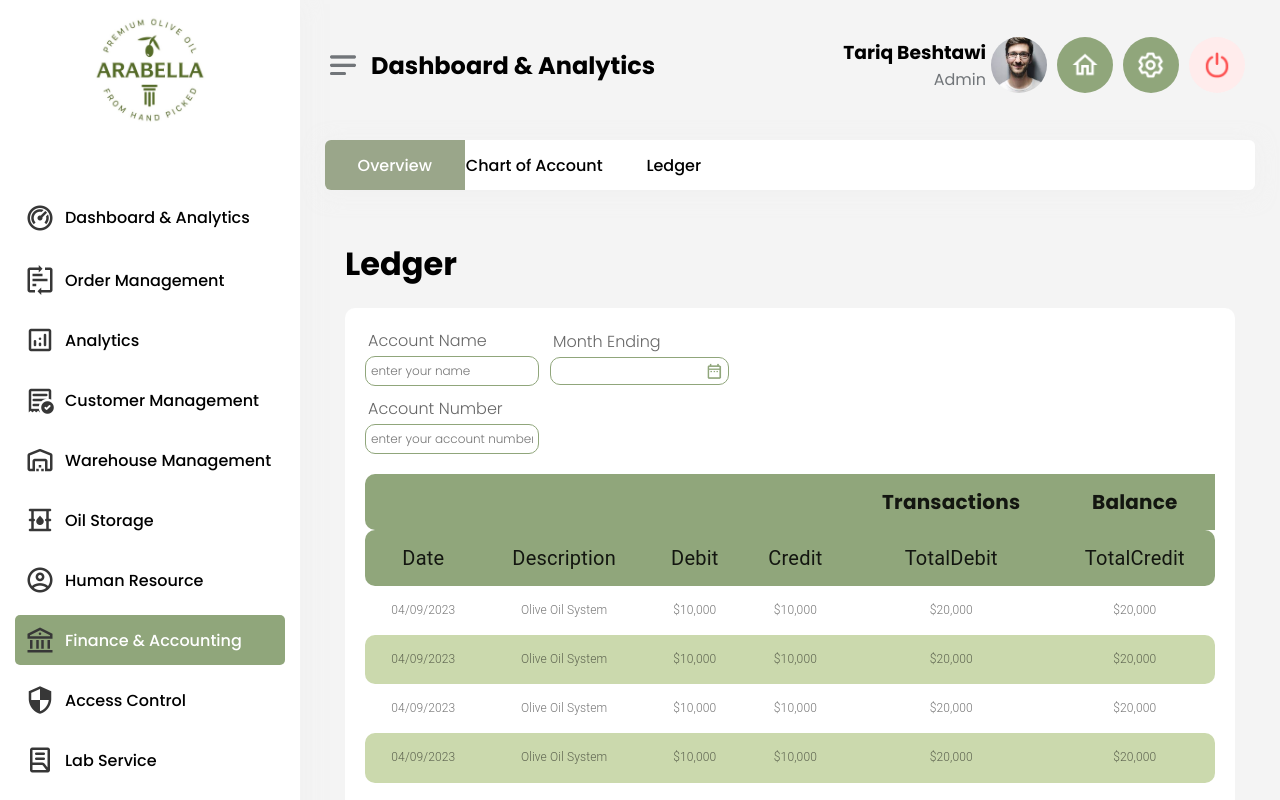
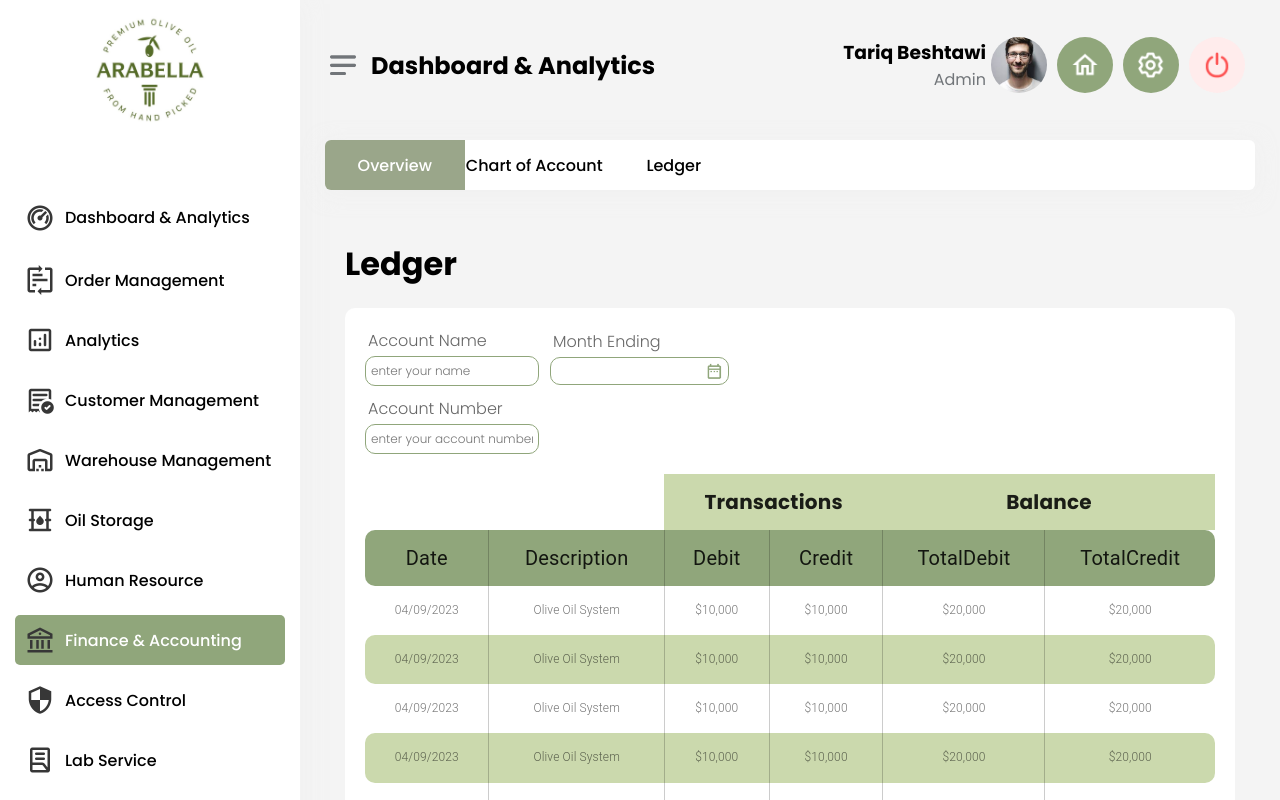
Before and after one commit to muhamadsaim/olive-saim, a React (Vite) app: page /finance/ledger in a window 1280 px wide. Shown: the top 800 px of the page. Built offline with nearby package versions, Linux system fonts and the light colour scheme; a web font is replaced by a local one.

Commit message:
ledger-page

```diff
--- a/src/Pages/Finance/Ledger/Table/Style.scss
+++ b/src/Pages/Finance/Ledger/Table/Style.scss
@@ -1,6 +1,10 @@
+.ledgerTable{
+
+
+
 // Styling for header cells
 .MuiTableCell-head {
-    background-color: rgba(144, 166, 123, 1) !important;
+    // background-color: rgba(144, 166, 123, 1) !important;
     text-align: center !important;
     font-size: 20px !important;
     font-weight: 400 !important;
@@ -30,11 +34,29 @@
   .firstCell{
     border-top-left-radius:10px;
     border-bottom-left-radius:10px;
+    border-right:1px solid rgba(0, 0, 0, 0.2)!important;
+
   }
   .lastCell{
     border-top-right-radius:10px;
     border-bottom-right-radius:10px;
+    border-left:1px solid rgba(0, 0, 0, 0.2)!important;
+
+  }
+  .bor{
+    border-left:1px solid rgba(0, 0, 0, 0.2)!important;
   }
   .mainHeading{
-    background-color: none!important;
+    .transaction{
+      background-color:rgba(203, 217, 173, 1) !important;
+    }
+    .balance{
+
+      background-color:rgba(203, 217, 173, 1) !important;
+    }
   }
+  .secondHead{
+
+    background-color: rgba(144, 166, 123, 1) !important;
+  }
+}
--- a/src/Pages/Finance/Ledger/Table/index.jsx
+++ b/src/Pages/Finance/Ledger/Table/index.jsx
@@ -14,65 +14,27 @@ const LedgerTable = () => {
   const [filterData, setFilterData] = useState(ledgerTableData);
 
   return (
+    <div className="ledgerTable">
       <TableContainer>
-      {/* <Table sx={{ minWidth: 650 }} aria-label="simple table">
-        <TableHead>
-          <TableRow>
-            <TableCell
-             className="firstCell"
-            >
-              Date
-            </TableCell>
-            <TableCell align="right">Description</TableCell>
-            <TableCell align="right">Debit</TableCell>
-            <TableCell align="right">Credit</TableCell>
-            <TableCell align="right">TotalDebit</TableCell>
-            <TableCell align="right" className="lastCell">TotalCredit</TableCell>
-          </TableRow>
-        </TableHead>
-        <TableBody>
-          {filterData.map((row, index) => (
-            <TableRow
-              key={row.index}
-              style={{
-                // background: index % 2 === 0 ? 'lightcoral' : 'red', // Alternate row background color
-                borderRadius: "10px", // Border radius for odd rows
-              }}
-              sx={{ "&:last-child td, &:last-child th": { border: 0 } }}
-            >
-              <TableCell
-                component="th"
-                scope="row"
-                className="firstCell"
-              >
-                {row.date}
-              </TableCell>
-              <TableCell align="right">{row.description}</TableCell>
-              <TableCell align="right">{row.debit}</TableCell>
-              <TableCell align="right">{row.credit}</TableCell>
-              <TableCell align="right">{row.totalCredit}</TableCell>
-              <TableCell align="right" className="lastCell">{row.totalDebit}</TableCell>
-            </TableRow>
-          ))}
-        </TableBody>
-      </Table> */}
         <Table sx={{ minWidth: 650 }} aria-label="simple table">
           <TableHead>
             {/* Add a new row for headings */}
             <TableRow className="mainHeading">
-      <TableCell className="firstCell" />
+              <TableCell  />
               <TableCell />
-      <TableCell />
-      <TableCell />
-      <TableCell align="right"><strong>Transactions</strong></TableCell>
-      <TableCell align="right"><strong>Balance</strong></TableCell>
+              <TableCell align="right" colSpan={2} className="transaction">
+                <strong>Transactions</strong>
+              </TableCell>
+              <TableCell align="right" colSpan={2} className="balance">
+                <strong>Balance</strong>
+              </TableCell>
             </TableRow>
-          <TableRow>
+            <TableRow className="secondHead">
               <TableCell className="firstCell">Date</TableCell>
-            <TableCell align="right">Description</TableCell>
-            <TableCell align="right">Debit</TableCell>
-            <TableCell align="right">Credit</TableCell>
-            <TableCell align="right">TotalDebit</TableCell>
+              <TableCell align="right" className="bor">Description</TableCell>
+              <TableCell align="right" className="bor">Debit</TableCell>
+              <TableCell align="right" className="bor">Credit</TableCell>
+              <TableCell align="right" className="bor">TotalDebit</TableCell>
               <TableCell align="right" className="lastCell">
                 TotalCredit
               </TableCell>
@@ -91,10 +53,10 @@ const LedgerTable = () => {
                 <TableCell component="th" scope="row" className="firstCell">
                   {row.date}
                 </TableCell>
-              <TableCell align="right">{row.description}</TableCell>
-              <TableCell align="right">{row.debit}</TableCell>
-              <TableCell align="right">{row.credit}</TableCell>
-              <TableCell align="right">{row.totalCredit}</TableCell>
+                <TableCell align="right" className="bor">{row.description}</TableCell>
+                <TableCell align="right" className="bor">{row.debit}</TableCell>
+                <TableCell align="right" className="bor">{row.credit}</TableCell>
+                <TableCell align="right" className="bor">{row.totalCredit}</TableCell>
                 <TableCell align="right" className="lastCell">
                   {row.totalDebit}
                 </TableCell>
@@ -103,6 +65,7 @@ const LedgerTable = () => {
           </TableBody>
         </Table>
       </TableContainer>
+    </div>
   );
 };
 
```
Lines whose indentation alone changed are shown as unchanged.
